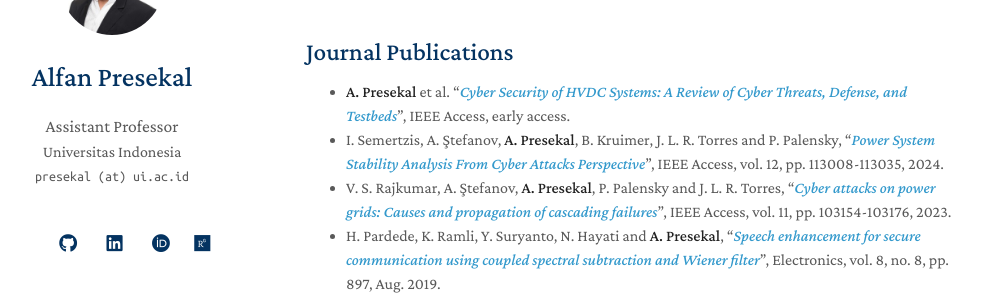
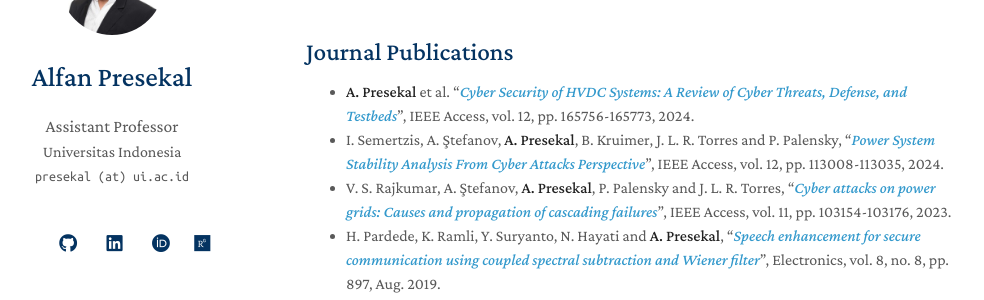
Before and after one commit to apresekal/apresekal.github.io, a Jekyll site: the page built from index.md, in a window 1280 px wide and 900 px high, scrolled down 968 px. Shown: the part 153-453 px from the top of the window, without its empty margins (164-1148 px from the left). Built offline with Jekyll 4.4.1, drawn with Linux system fonts in a browser that asks for light colours; nearby versions of some CDN libraries; a style sheet for code colours, icons or effects is not loaded; our own code applies the rules of GitHub Pages for plain Markdown files.

Commit message:
revise publication

```diff
--- a/index.md
+++ b/index.md
@@ -24,7 +24,7 @@ layout: homepage
 ## Journal Publications
 
 
-- **A. Presekal** et al. "[*Cyber Security of HVDC Systems: A Review of Cyber Threats, Defense, and Testbeds*](https://ieeexplore.ieee.org/abstract/document/10741528)", IEEE Access, early access.
+- **A. Presekal** et al. "[*Cyber Security of HVDC Systems: A Review of Cyber Threats, Defense, and Testbeds*](https://ieeexplore.ieee.org/abstract/document/10741528)", IEEE Access, vol. 12, pp. 165756-165773, 2024.
 - I. Semertzis, A. Ştefanov, **A. Presekal**, B. Kruimer, J. L. R. Torres and P. Palensky, "[*Power System Stability Analysis From Cyber Attacks Perspective*](https://ieeexplore.ieee.org/abstract/document/10634523)", IEEE Access, vol. 12, pp. 113008-113035, 2024.
 - V. S. Rajkumar, A. Ştefanov,  **A. Presekal**, P. Palensky and J. L. R. Torres, "[*Cyber attacks on power grids: Causes and propagation of cascading failures*](https://ieeexplore.ieee.org/abstract/document/10256104/)", IEEE Access, vol. 11, pp. 103154-103176, 2023.
 - H. Pardede, K. Ramli, Y. Suryanto, N. Hayati and **A. Presekal**, "[*Speech enhancement for secure communication using coupled spectral subtraction and Wiener filter*](https://www.mdpi.com/2079-9292/8/8/897)", Electronics, vol. 8, no. 8, pp. 897, Aug. 2019.
```
